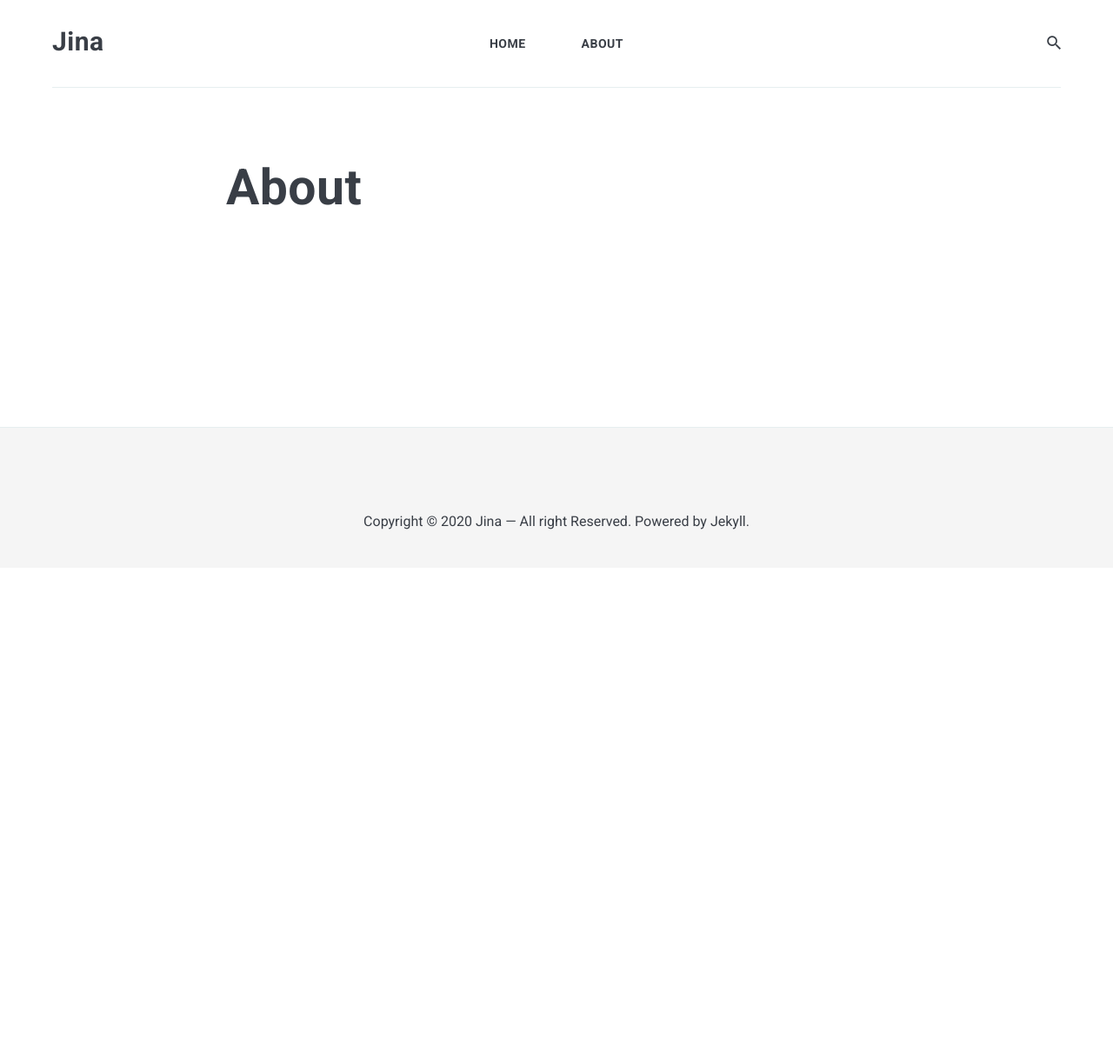
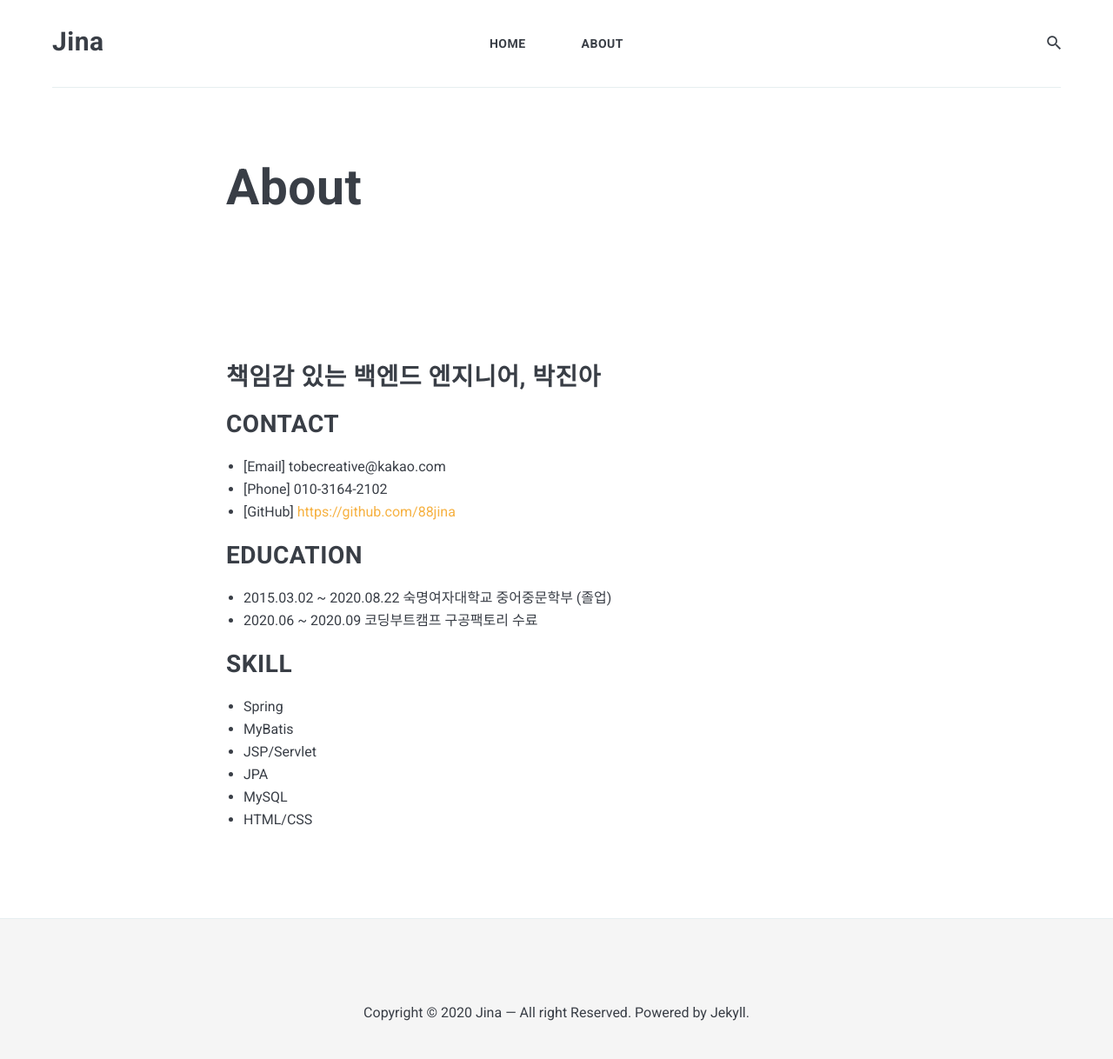
Before and after one commit to 88jina/88jina.github.io, a Jekyll site: the page built from _pages/about.md, in a window 1280 px wide. Shown: the whole page at 87% size. Built offline with Jekyll 4.4.1, drawn with Linux system fonts in a browser that asks for light colours; nearby versions of some CDN libraries; before the commit the page ends 900 px from its top, so only the background shows below that.

Commit message:
about update

```diff
--- a/_pages/about.md
+++ b/_pages/about.md
@@ -3,3 +3,25 @@ layout: page
 title: About
 permalink: /about/
 ---
+
+## 책임감 있는 백엔드 엔지니어, 박진아
+
+CONTACT
+---
+- [Email] tobecreative@kakao.com
+- [Phone] 010-3164-2102
+- [GitHub] <https://github.com/88jina>
+
+EDUCATION
+---
+- 2015.03.02 ~ 2020.08.22 숙명여자대학교 중어중문학부 (졸업)
+- 2020.06 ~ 2020.09 코딩부트캠프 구공팩토리 수료
+
+SKILL
+---
+- Spring
+- MyBatis
+- JSP/Servlet
+- JPA
+- MySQL
+- HTML/CSS
```
